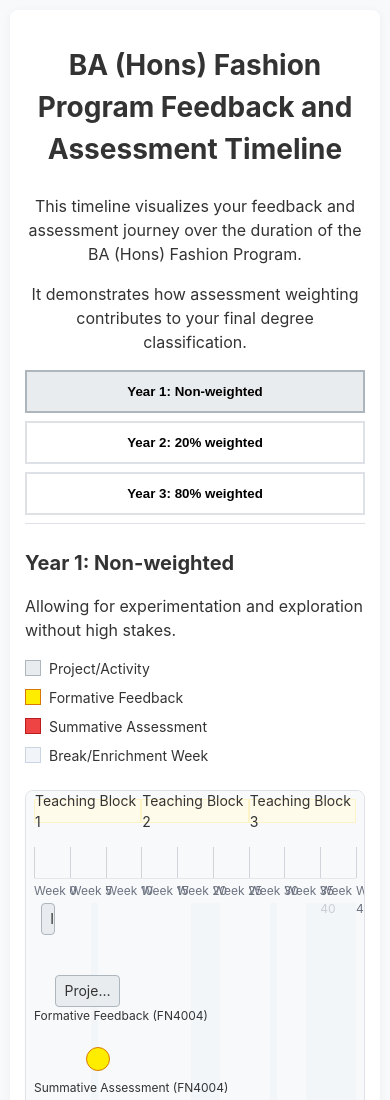
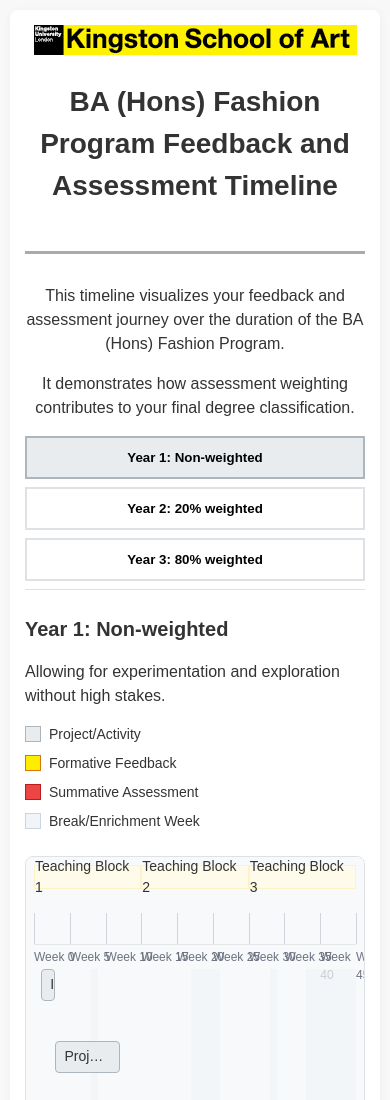
Before and after one commit to MounseyWood/Understanding_Feedback_and_Assessment_Timelines_v1, a plain HTML site: page index.html in a window 390 px wide. Shown: the top 1100 px of the page. Drawn offline with Linux system fonts and the light colour scheme.

Commit message:
Update index.html

```diff
--- a/index.html
+++ b/index.html
@@ -11,12 +11,12 @@
     }
 
     body {
-      font-family: -apple-system, BlinkMacSystemFont, "Segoe UI", Roboto, Helvetica, Arial, sans-serif;
+      font-family: Arial, Helvetica, sans-serif;
       line-height: 1.5;
       color: #333;
       margin: 0;
       padding: 0;
-      background-color: #f8f9fa;
+      background-color: #f8f8f8;
     }
 
     .container {
@@ -31,6 +31,13 @@
       box-shadow: 0 2px 10px rgba(0, 0, 0, 0.05);
       padding: 30px;
       margin-bottom: 30px;
+    }
+
+    .header {
+      text-align: center;
+      margin-bottom: 30px;
+      border-bottom: 3px solid #aaaaaa;
+      padding-bottom: 20px;
     }
 
     h1 {
@@ -189,16 +196,17 @@
     .resource-link {
       display: inline-block;
       margin-top: 1rem;
-      background-color: #2563eb;
-      color: white;
+      background-color: #FFED00;
+      color: #000;
       padding: 0.5rem 1rem;
       border-radius: 0.25rem;
       text-decoration: none;
       font-weight: 500;
+      border: 2px solid #000;
     }
 
     .resource-link:hover {
-      background-color: #1d4ed8;
+      background-color: #e6d500;
     }
 
     /* Timeline visualization */
@@ -343,9 +351,10 @@
 
     .milestone-label {
       position: absolute;
-      top: -1.5rem;
       font-size: 0.75rem;
       white-space: nowrap;
+      bottom: -1.5rem;
+      left: 0;
     }
 
     /* Quote */
@@ -432,7 +441,7 @@
       }
 
       .milestone-label {
-        top: -2.5rem;
+        bottom: -2.5rem;
         left: 0 !important;
       }
     }
@@ -441,7 +450,10 @@
 <body>
   <div class="container">
     <div class="timeline-container">
-      <h1>BA (Hons) Fashion Program Feedback and Assessment Timeline</h1>
+      <div class="header">
+        <img src="KSA_secondary_lock-up.png" alt="Kingston School of Art" class="h-6 mb-4 mx-auto block">
+        <h1>BA (Hons) Fashion Program Feedback and Assessment Timeline</h1>
+      </div>
 
       <div class="text-center">
         <p>This timeline visualizes your feedback and assessment journey over the duration of the BA (Hons) Fashion Program.</p>
@@ -801,7 +813,7 @@
           itemElement.style.left = position.left;
           itemElement.style.width = position.width;
 
-          // For milestone items (zero duration)
+          // For milestone items (formative and summative)
           if (item.duration === 0) {
             // Add click handler for formative and summative assessments
             if (item.type === 'formative' || item.type === 'summative') {
@@ -810,7 +822,7 @@
                 showModal(item);
               });
 
-              // Add label
+              // Add label below the icon
               const label = document.createElement('div');
               label.className = 'milestone-label';
               label.textContent = item.name;
```
